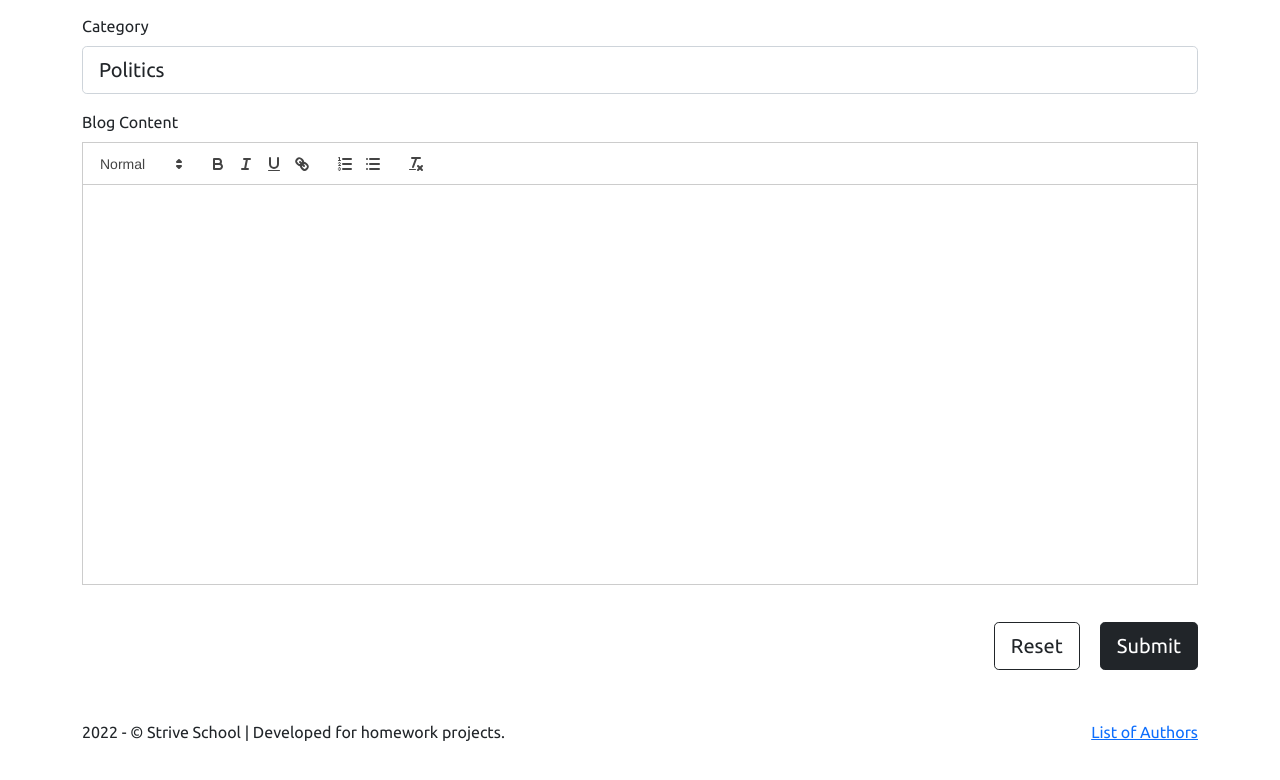
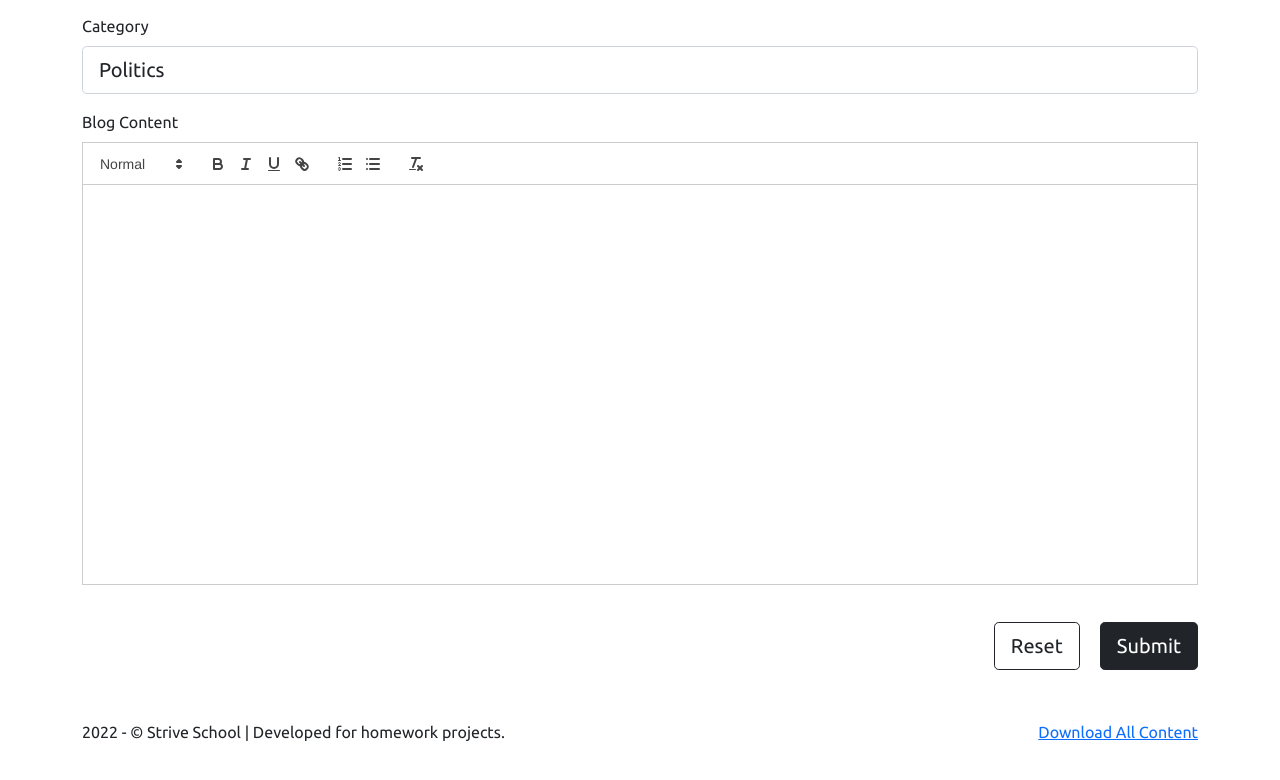
Before and after one commit to Pasha127/blog-front-end, a React (Create React App) app: page /new in a window 1280 px wide. Shown: the part 546-1326 px from the top of the page. Built offline with nearby package versions, Linux system fonts and the light colour scheme.

Commit message:
CSV Works

```diff
--- a/src/components/blog/blog-list/BlogList.jsx
+++ b/src/components/blog/blog-list/BlogList.jsx
@@ -18,7 +18,7 @@ const BlogList = (props) => {
         'Content-Type': 'application/json',
         }
       };
-      const baseEndpoint = `${baseURL}/blogPosts`
+      const baseEndpoint = `${baseURL}/blogPosts/`
       /* console.log("fetch blogs") */
       const response = await fetch(baseEndpoint, options);
       if (response.ok) {
--- a/src/components/footer/Footer.jsx
+++ b/src/components/footer/Footer.jsx
@@ -3,6 +3,7 @@ import { Container } from "react-bootstrap";
 
 const Footer = (props) => {
   const baseURL = "http://localhost:3000"
+  /* const baseURL = "https://odd-plum-sawfish-shoe.cyclic.app" */
   return (
     <footer
       style={{
@@ -12,7 +13,7 @@ const Footer = (props) => {
     >
       <Container className="d-flex justify-content-between" >
         <div>{`${new Date().getFullYear()} - © Strive School | Developed for homework projects.`}</div>
-        <a href={`${baseURL}/blogPosts/csv`}><p>List of Authors</p></a>
+        <a href={`${baseURL}/blogPosts/csv`}><p>Download All Content</p></a>
         </Container>
     </footer>
   );
```
